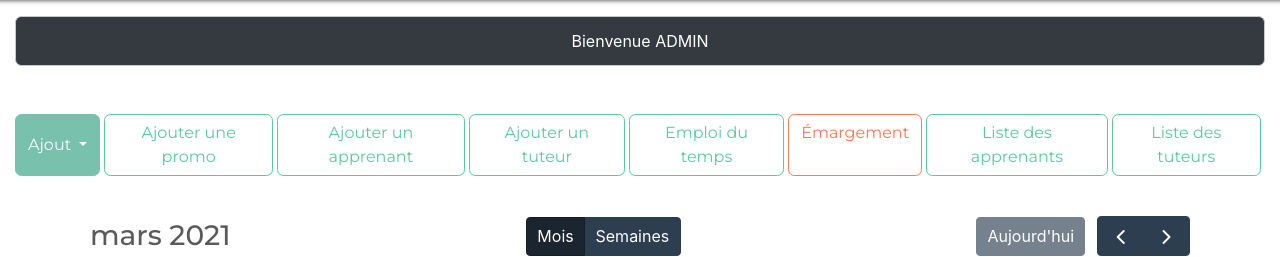
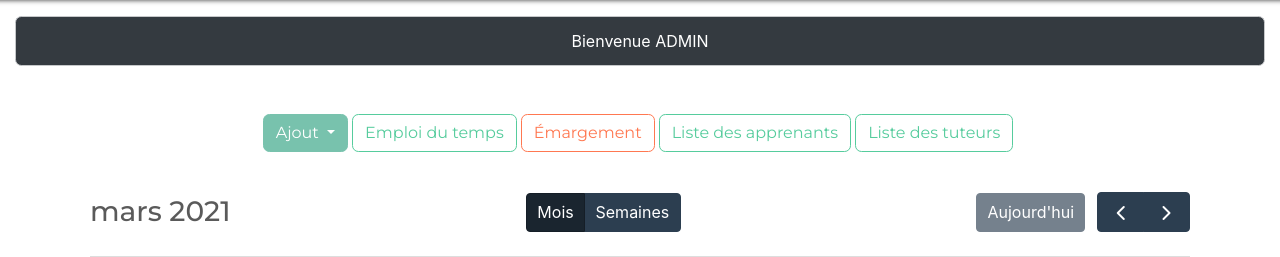
Before and after one commit to sakil-g/Projet-Adrie, a PHP site: page /edsa-adrie_proj/includes/acc_admin.php in a window 1280 px wide. Shown: the part 76-333 px from the top of the page. Run offline with PHP 8.4, Linux system fonts and the light colour scheme; some libraries are stand-ins or nearby versions.

Commit message:
Update acc_admin.php

```diff
--- a/includes/acc_admin.php
+++ b/includes/acc_admin.php
@@ -27,15 +27,12 @@
     Ajout
   </button>
     <div class="dropdown-menu">
-        <a class="btn btn-outline-success" href="../pages/inscription_user.php" role="button">Ajouter un apprenant</a>
-        <a class="btn btn-outline-success" href="../pages/inscription_tut.php" role="button">Ajouter un tuteur</a>
+        <a class="btn" href="../pages/inscription_user.php" role="button">Ajouter un apprenant</a>
+        <a class="btn" href="../pages/inscription_tut.php" role="button">Ajouter un tuteur</a>
         <div class="dropdown-divider"></div>
-        <a class="btn btn-outline-success" href="../pages/ajout_promo.php" role="button">Ajouter une promo</a>
+        <a class="btn" href="../pages/ajout_promo.php" role="button">Ajouter une promo</a>
     </div>
     </div>
-    <a class="btn btn-outline-success mr-1" href="../pages/ajout_promo.php" role="button">Ajouter une promo</a>
-    <a class="btn btn-outline-success mr-1" href="../pages/inscription_user.php" role="button">Ajouter un apprenant</a>
-    <a class="btn btn-outline-success mr-1" href="../pages/inscription_tut.php" role="button">Ajouter un tuteur</a>
     <a class="btn btn-outline-success mr-1" href="#" role="button">Emploi du temps</a>
     <a class="btn btn-outline-danger mr-1" href="#" role="button">Émargement</a>
     <a class="btn btn-outline-success mr-1" href="../includes/liste_app.php" role="button">Liste des apprenants</a>
```
